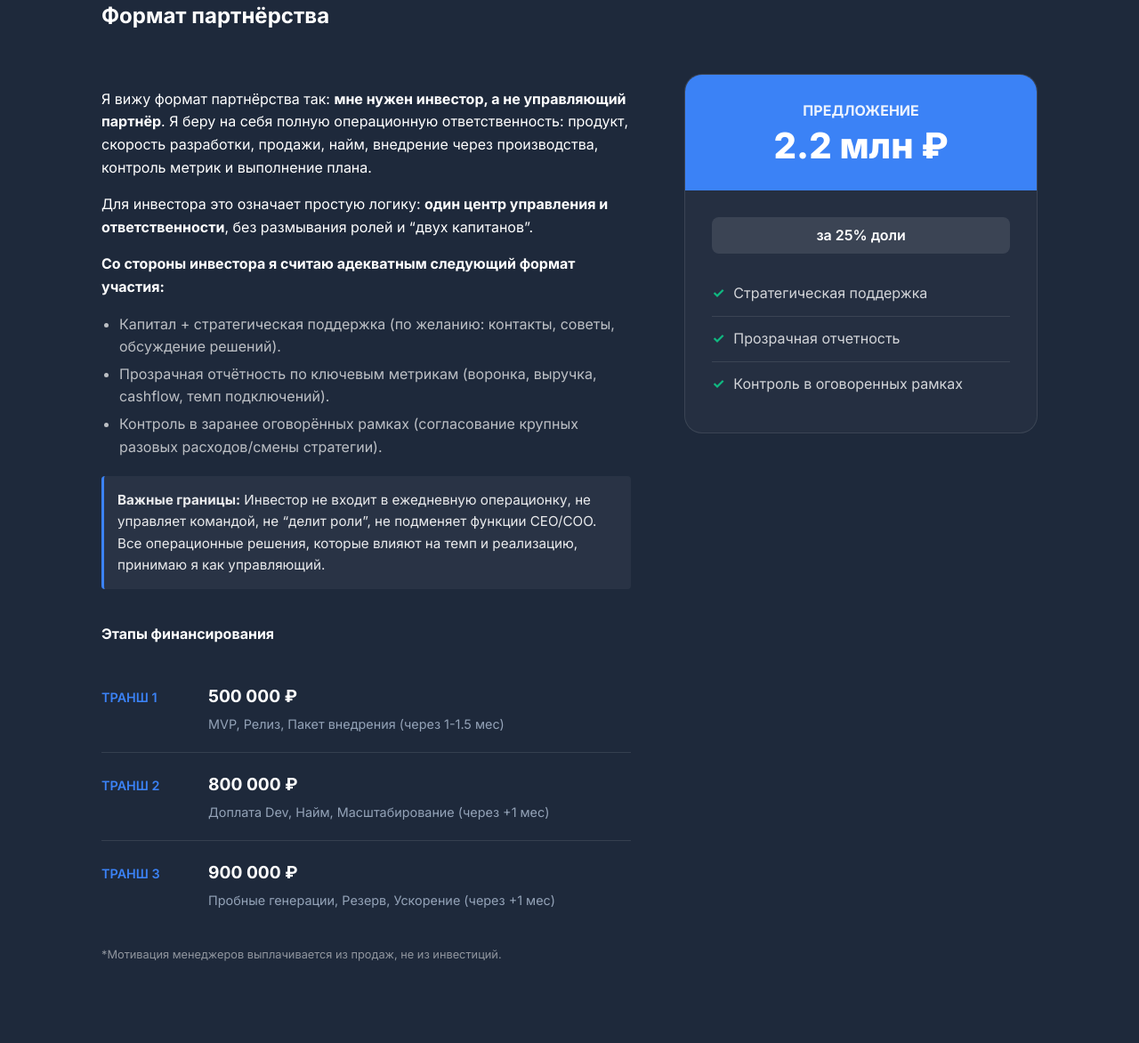
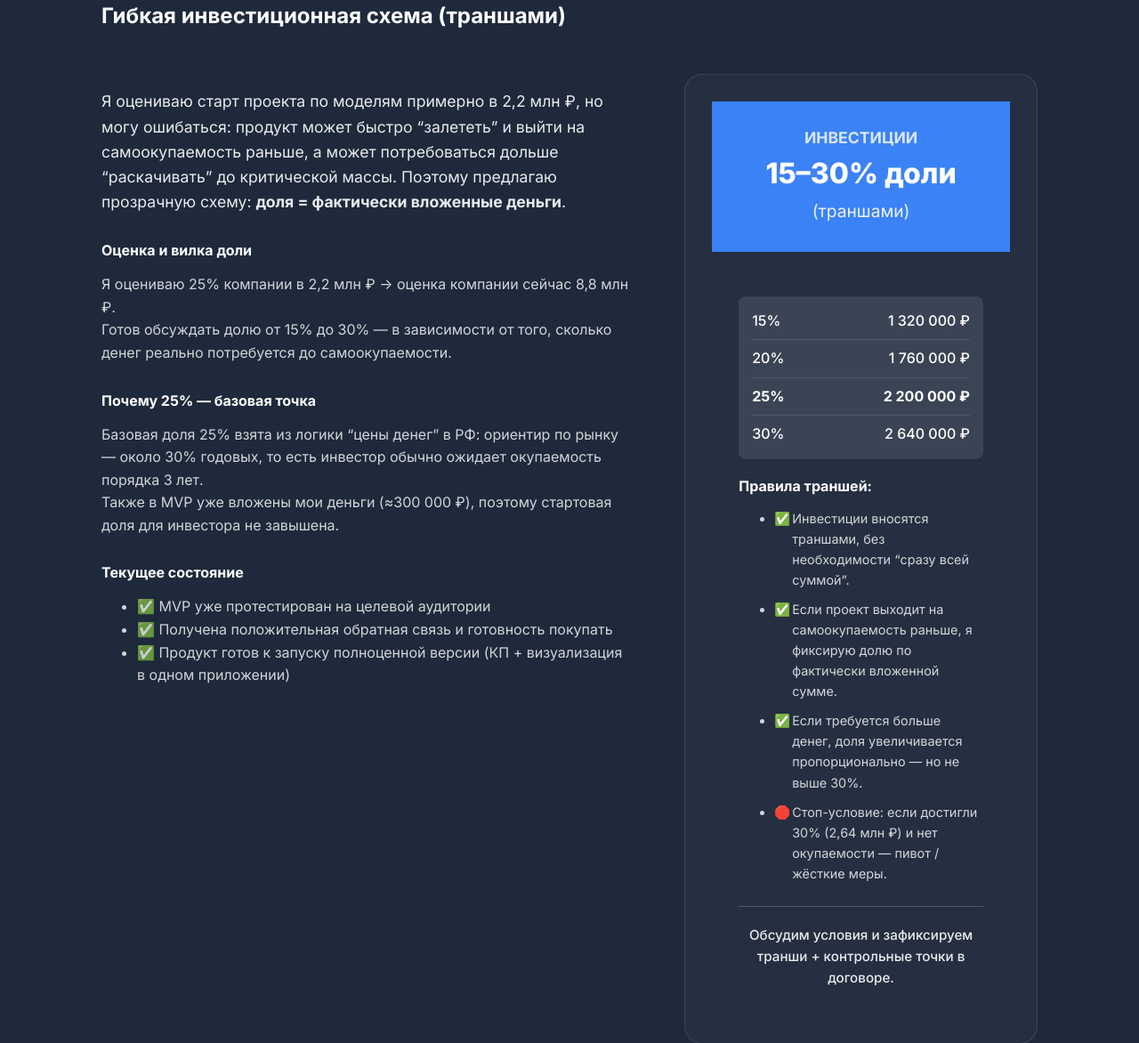
Before and after one commit to snikulin87-hue/pres-entation, a website built with Vite: page docs/index.html in a window 1280 px wide. Shown: the part 5297-6469 px from the top of the page at 89% size. Built offline with nearby package versions, Linux system fonts and the light colour scheme.

Commit message:
Update: Replace fixed offer with flexible tranche scheme (15-30%)

```diff
--- a/docs/index.html
+++ b/docs/index.html
@@ -644,82 +644,98 @@
         </div>
     </section>
 
-    <!-- Partner & Offer Section -->
+    <!-- Section 8: Flexible Offer -->
     <section class="section-dark">
         <div class="container">
-            <h2>Формат партнёрства</h2>
+            <h2>Гибкая инвестиционная схема (траншами)</h2>
             <div class="offer-grid">
                 <div class="offer-text">
-                    <div class="partnership-details" style="margin-bottom: 30px; color: rgba(255,255,255,0.9);">
-                        <p style="margin-bottom: 15px;">Я вижу формат партнёрства так: <strong>мне нужен инвестор, а не
-                                управляющий партнёр</strong>. Я беру на себя полную операционную ответственность:
-                            продукт, скорость разработки, продажи, найм, внедрение через производства, контроль метрик и
-                            выполнение плана.</p>
+                    <p class="subtitle"
+                        style="color: rgba(255,255,255,0.9); font-size: 1.1rem; margin-bottom: 30px; line-height: 1.6;">
+                        Я оцениваю старт проекта по моделям примерно в 2,2 млн ₽, но могу ошибаться: продукт может
+                        быстро “залететь” и выйти на самоокупаемость раньше, а может потребоваться дольше “раскачивать”
+                        до критической массы. Поэтому предлагаю прозрачную схему: <strong>доля = фактически вложенные
+                            деньги</strong>.
+                    </p>
 
-                        <p style="margin-bottom: 15px;">Для инвестора это означает простую логику: <strong>один центр
-                                управления и ответственности</strong>, без размывания ролей и “двух капитанов”.</p>
+                    <div style="margin-bottom: 30px;">
+                        <h4 style="color:white; margin-bottom: 10px;">Оценка и вилка доли</h4>
+                        <p style="color: rgba(255,255,255,0.8);">Я оцениваю 25% компании в 2,2 млн ₽ → оценка компании
+                            сейчас 8,8 млн ₽.<br>
+                            Готов обсуждать долю от 15% до 30% — в зависимости от того, сколько денег реально
+                            потребуется до самоокупаемости.</p>
+                    </div>
 
-                        <p style="margin-bottom: 10px;"><strong>Со стороны инвестора я считаю адекватным следующий
-                                формат участия:</strong></p>
-                        <ul
-                            style="list-style: disc; padding-left: 20px; color: rgba(255,255,255,0.7); margin-bottom: 20px;">
-                            <li style="margin-bottom: 5px;">Капитал + стратегическая поддержка (по желанию: контакты,
-                                советы, обсуждение решений).</li>
-                            <li style="margin-bottom: 5px;">Прозрачная отчётность по ключевым метрикам (воронка,
-                                выручка, cashflow, темп подключений).</li>
-                            <li>Контроль в заранее оговорённых рамках (согласование крупных разовых расходов/смены
-                                стратегии).</li>
+                    <div style="margin-bottom: 30px;">
+                        <h4 style="color:white; margin-bottom: 10px;">Почему 25% — базовая точка</h4>
+                        <p style="color: rgba(255,255,255,0.8);">Базовая доля 25% взята из логики “цены денег” в РФ:
+                            ориентир по рынку — около 30% годовых, то есть инвестор обычно ожидает окупаемость порядка 3
+                            лет.<br>
+                            Также в MVP уже вложены мои деньги (≈300 000 ₽), поэтому стартовая доля для инвестора не
+                            завышена.</p>
+                    </div>
+
+                    <div style="margin-bottom: 30px;">
+                        <h4 style="color:white; margin-bottom: 10px;">Текущее состояние</h4>
+                        <ul class="clean-list" style="color: rgba(255,255,255,0.8);">
+                            <li>✅ MVP уже протестирован на целевой аудитории</li>
+                            <li>✅ Получена положительная обратная связь и готовность покупать</li>
+                            <li>✅ Продукт готов к запуску полноценной версии (КП + визуализация в одном приложении)</li>
+                        </ul>
+                    </div>
+                </div>
+
+                <div class="offer-card" style="padding: 30px;">
+                    <div class="offer-header">
+                        <h3 style="font-size: 1.1rem; opacity: 0.8; margin-bottom: 10px;">Инвестиции</h3>
+                        <div class="price-tag" style="font-size: 2rem; line-height: 1.2;">15–30% доли<br><span
+                                style="font-size: 1.2rem; font-weight: normal; opacity: 0.9;">(траншами)</span></div>
+                    </div>
+
+                    <div class="offer-body" style="text-align: left;">
+                        <!-- Mini Table -->
+                        <div
+                            style="background: rgba(255,255,255,0.1); border-radius: 8px; padding: 15px; margin: 20px 0;">
+                            <div
+                                style="display: flex; justify-content: space-between; border-bottom: 1px solid rgba(255,255,255,0.1); padding-bottom: 8px; margin-bottom: 8px; font-weight: 500;">
+                                <span>15%</span> <span>1 320 000 ₽</span>
+                            </div>
+                            <div
+                                style="display: flex; justify-content: space-between; border-bottom: 1px solid rgba(255,255,255,0.1); padding-bottom: 8px; margin-bottom: 8px; font-weight: 500;">
+                                <span>20%</span> <span>1 760 000 ₽</span>
+                            </div>
+                            <div
+                                style="display: flex; justify-content: space-between; border-bottom: 1px solid rgba(255,255,255,0.1); padding-bottom: 8px; margin-bottom: 8px; font-weight: 700; color: var(--accent-blue-light);">
+                                <span>25%</span> <span>2 200 000 ₽</span>
+                            </div>
+                            <div style="display: flex; justify-content: space-between; font-weight: 500;">
+                                <span>30%</span> <span>2 640 000 ₽</span>
+                            </div>
+                        </div>
+
+                        <!-- Tranche Rules -->
+                        <h4 style="color:white; font-size: 1rem; margin-bottom: 15px;">Правила траншей:</h4>
+                        <ul class="clean-list"
+                            style="font-size: 0.9rem; color: rgba(255,255,255,0.8); margin-bottom: 25px;">
+                            <li style="margin-bottom: 10px; padding-left: 20px; position: relative;"><span
+                                    style="position: absolute; left: 0;">✅</span> Инвестиции вносятся траншами, без
+                                необходимости “сразу всей суммой”.</li>
+                            <li style="margin-bottom: 10px; padding-left: 20px; position: relative;"><span
+                                    style="position: absolute; left: 0;">✅</span> Если проект выходит на самоокупаемость
+                                раньше, я фиксирую долю по фактически вложенной сумме.</li>
+                            <li style="margin-bottom: 10px; padding-left: 20px; position: relative;"><span
+                                    style="position: absolute; left: 0;">✅</span> Если требуется больше денег, доля
+                                увеличивается пропорционально — но не выше 30%.</li>
+                            <li style="padding-left: 20px; position: relative;"><span
+                                    style="position: absolute; left: 0;">🛑</span> Стоп-условие: если достигли 30% (2,64
+                                млн ₽) и нет окупаемости — пивот / жёсткие меры.</li>
                         </ul>
 
+                        <!-- CTA -->
                         <div
-                            style="background: rgba(255,255,255,0.05); padding: 15px; border-left: 3px solid var(--accent-blue); border-radius: 4px; font-size: 0.95rem;">
-                            <strong>Важные границы:</strong> Инвестор не входит в ежедневную операционку, не управляет
-                            командой, не “делит роли”, не подменяет функции CEO/COO. Все операционные решения, которые
-                            влияют на темп и реализацию, принимаю я как управляющий.
+                            style="text-align: center; border-top: 1px solid rgba(255,255,255,0.2); padding-top: 20px; color: rgba(255,255,255,0.9); font-size: 0.95rem; font-weight: 500;">
+                            Обсудим условия и зафиксируем транши + контрольные точки в договоре.
                         </div>
-                    </div>
-
-                    <div class="timeline">
-                        <h4 style="color:white; margin-bottom: 25px;">Этапы финансирования</h4>
-                        <div class="timeline-item">
-                            <span class="time">Транш 1</span>
-                            <div class="timeline-content">
-                                <span class="amount">500 000 ₽</span>
-                                <span class="desc">MVP, Релиз, Пакет внедрения (через 1-1.5 мес)</span>
-                            </div>
-                        </div>
-                        <div class="timeline-item">
-                            <span class="time">Транш 2</span>
-                            <div class="timeline-content">
-                                <span class="amount">800 000 ₽</span>
-                                <span class="desc">Доплата Dev, Найм, Масштабирование (через +1 мес)</span>
-                            </div>
-                        </div>
-                        <div class="timeline-item">
-                            <span class="time">Транш 3</span>
-                            <div class="timeline-content">
-                                <span class="amount">900 000 ₽</span>
-                                <span class="desc">Пробные генерации, Резерв, Ускорение (через +1 мес)</span>
-                            </div>
-                        </div>
-                    </div>
-                    <p style="font-size: 0.8rem; opacity: 0.5; margin-top: 20px;">*Мотивация менеджеров выплачивается из
-                        продаж, не из инвестиций.</p>
-                </div>
-
-                <div class="offer-card">
-                    <div class="offer-header">
-                        <h3>Предложение</h3>
-                        <div class="price-tag">2.2 млн ₽</div>
-                    </div>
-                    <div class="offer-body">
-                        <span class="equity-tag">за 25% доли</span>
-                        <ul class="offer-list">
-                            <li>Стратегическая поддержка</li>
-                            <li>Прозрачная отчетность</li>
-                            <li>Контроль в оговоренных рамках</li>
-                        </ul>
-
                     </div>
                 </div>
             </div>
```
Also changed, not shown: index.html (+82 -66 lines).
